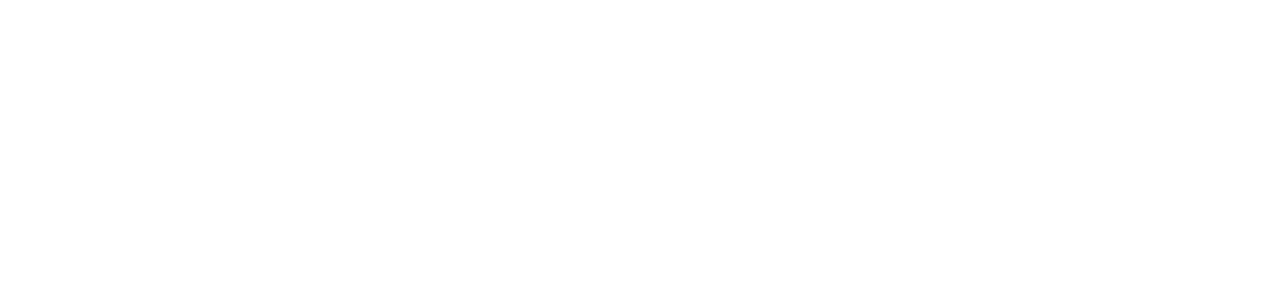
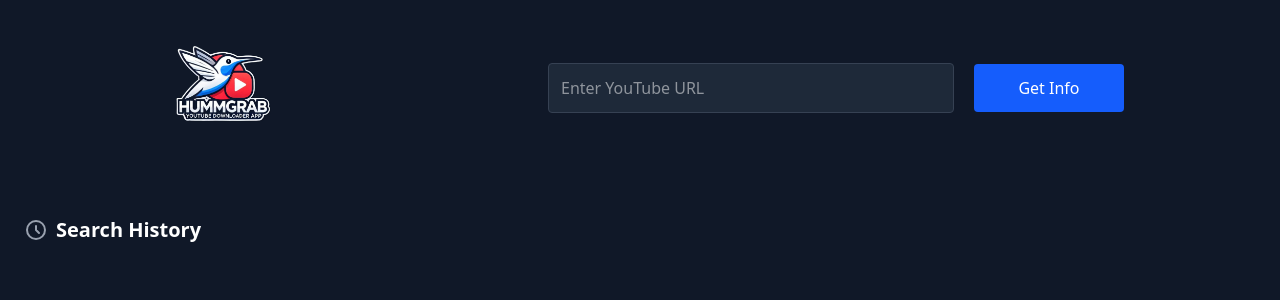
Before and after one commit to bukhtyarhaider/HummiGrab, a React (Vite) app: page / in a window 1280 px wide. Shown: the top 300 px of the page. Built offline with nearby package versions, Linux system fonts and the light colour scheme.

Commit message:
feat: implement video download functionality with progress tracking and history management

```diff
--- a/package.json
+++ b/package.json
@@ -11,6 +11,7 @@
   },
   "dependencies": {
     "@tailwindcss/vite": "^4.0.14",
+    "axios": "^1.8.4",
     "react": "^19.0.0",
     "react-dom": "^19.0.0",
     "tailwindcss": "^4.0.14"
--- a/src/App.tsx
+++ b/src/App.tsx
@@ -1,5 +1,179 @@
-function App() {
-  return <></>;
-}
+import React, { useState, useEffect } from "react";
+import axios from "axios";
+import VideoInfo from "./components/VideoInfo";
+import History from "./components/History";
+import ProgressBar from "./components/ProgressBar";
+
+const App: React.FC = () => {
+  const [url, setUrl] = useState<string>("");
+  const [videoInfo, setVideoInfo] = useState<any>(null);
+  const [history, setHistory] = useState<any[]>([]);
+  const [loading, setLoading] = useState<boolean>(false);
+  const [downloadId, setDownloadId] = useState<string | null>(null);
+  const [progress, setProgress] = useState<number>(0);
+  const [status, setStatus] = useState<string>(""); // 'downloading', 'completed', or 'error'
+
+  useEffect(() => {
+    const storedHistory = localStorage.getItem("videoHistory");
+    if (storedHistory) {
+      setHistory(JSON.parse(storedHistory));
+    }
+  }, []);
+
+  const BASE_URL = "http://127.0.0.1:5000"; // Backend API URL
+
+  const fetchVideoInfo = async () => {
+    setLoading(true);
+    try {
+      const response = await axios.post(`${BASE_URL}/get_info`, { url });
+      setVideoInfo(response.data);
+      const videoEntry = {
+        url,
+        title: response.data.title,
+        thumbnail: response.data.thumbnail,
+        duration: response.data.duration,
+        video_formats: response.data.video_formats,
+        downloaded: false,
+      };
+      const updatedHistory = [videoEntry, ...history];
+      localStorage.setItem("videoHistory", JSON.stringify(updatedHistory));
+      setHistory(updatedHistory);
+    } catch (error) {
+      alert("Error fetching video info");
+    } finally {
+      setLoading(false);
+    }
+  };
+
+  const startDownload = async (formatId: string) => {
+    console.log("video Info:", videoInfo.url);
+    console.log("formate ID:", formatId);
+    console.log("URL:", url);
+    if (!formatId) {
+      alert("Please select a video format to download");
+      return;
+    }
+    try {
+      const response = await axios.post(`${BASE_URL}/start_download`, {
+        url: url ?? videoInfo.url,
+        video_format_id: formatId,
+      });
+      setDownloadId(response.data.download_id);
+      setStatus("downloading");
+      setProgress(0);
+    } catch (error) {
+      alert("Error starting download");
+    }
+  };
+
+  const checkProgress = async () => {
+    if (!downloadId) return;
+    try {
+      const response = await axios.get(
+        `${BASE_URL}/progress?download_id=${downloadId}`
+      );
+      const data = response.data;
+
+      setProgress(data.progress);
+      setStatus(data.status);
+
+      if (data.status === "completed") {
+        setStatus("completed");
+        downloadFile();
+      } else if (data.status === "error") {
+        setStatus("error");
+      }
+    } catch (error) {
+      console.error("Error checking progress:", error);
+      setStatus("error");
+    }
+  };
+
+  const downloadFile = () => {
+    if (!downloadId) return;
+    const link = document.createElement("a");
+    link.href = `${BASE_URL}/get_file?download_id=${downloadId}`;
+    link.download = "video.mp4";
+    document.body.appendChild(link);
+    link.click();
+    link.remove();
+  };
+
+  const handleDownloadComplete = () => {
+    // You can add more logic here, like updating history or notifying the user
+    alert("Download completed!");
+  };
+
+  const removeHistory = (index: number) => {
+    const updatedHistory = history.filter((_, i) => i !== index);
+    localStorage.setItem("videoHistory", JSON.stringify(updatedHistory));
+    setHistory(updatedHistory);
+  };
+
+  return (
+    <div className="bg-gray-900 text-white p-6 w-full min-h-screen  ">
+      <div className="flex mb-8 w-full justify-around flex-col md:flex-row items-center">
+        <img
+          src="/src/assets/images/logo.png"
+          alt="Logo"
+          className="w-32 h-auto"
+        />
+        <form
+          onSubmit={(e) => {
+            e.preventDefault();
+            fetchVideoInfo();
+          }}
+          className="flex flex-col md:flex-row justify-between items-center gap-5 w-full max-w-xl"
+        >
+          <input
+            type="text"
+            placeholder="Enter YouTube URL"
+            value={url}
+            onChange={(e) => setUrl(e.target.value)}
+            required
+            className="w-full p-3 rounded mb-4 md:mb-0 bg-gray-800 border border-gray-700 focus:outline-none focus:ring-2 focus:ring-blue-500"
+            aria-label="YouTube URL input"
+          />
+          <button
+            type="submit"
+            id="get-info-btn"
+            className="px-6 py-3 bg-blue-600 w-auto min-w-[150px] max-w-[300px] rounded transition duration-300 ease-in-out transform hover:bg-blue-700 focus:outline-none focus:ring-4 focus:ring-blue-500 focus:ring-opacity-50 active:scale-95"
+            aria-label="Get video information"
+          >
+            {loading ? "Loading..." : "Get Info"}
+          </button>
+        </form>
+      </div>
+      <div className="flex flex-col md:flex-row justify-center items-start">
+        <History
+          history={history}
+          onVideoClick={(index) => {
+            setVideoInfo(history[index]);
+          }}
+          onRemove={removeHistory}
+        />
+        <div className="flex justify-center items-center w-full md:max-w-4xl">
+          {videoInfo && (
+            <VideoInfo video={videoInfo} onDownload={startDownload} />
+          )}
+          <ProgressBar
+            progress={progress}
+            status={status}
+            onDownloadComplete={handleDownloadComplete}
+          />
+
+          {status === "downloading" && (
+            <button
+              onClick={checkProgress}
+              className="mt-4 px-6 py-3 bg-yellow-600 rounded"
+            >
+              Check Progress
+            </button>
+          )}
+        </div>
+      </div>
+    </div>
+  );
+};
 
 export default App;
```
Also changed, not shown: src/assets/images/logo.png (added), 1 other file (tests, documents, lock files or other folders).
